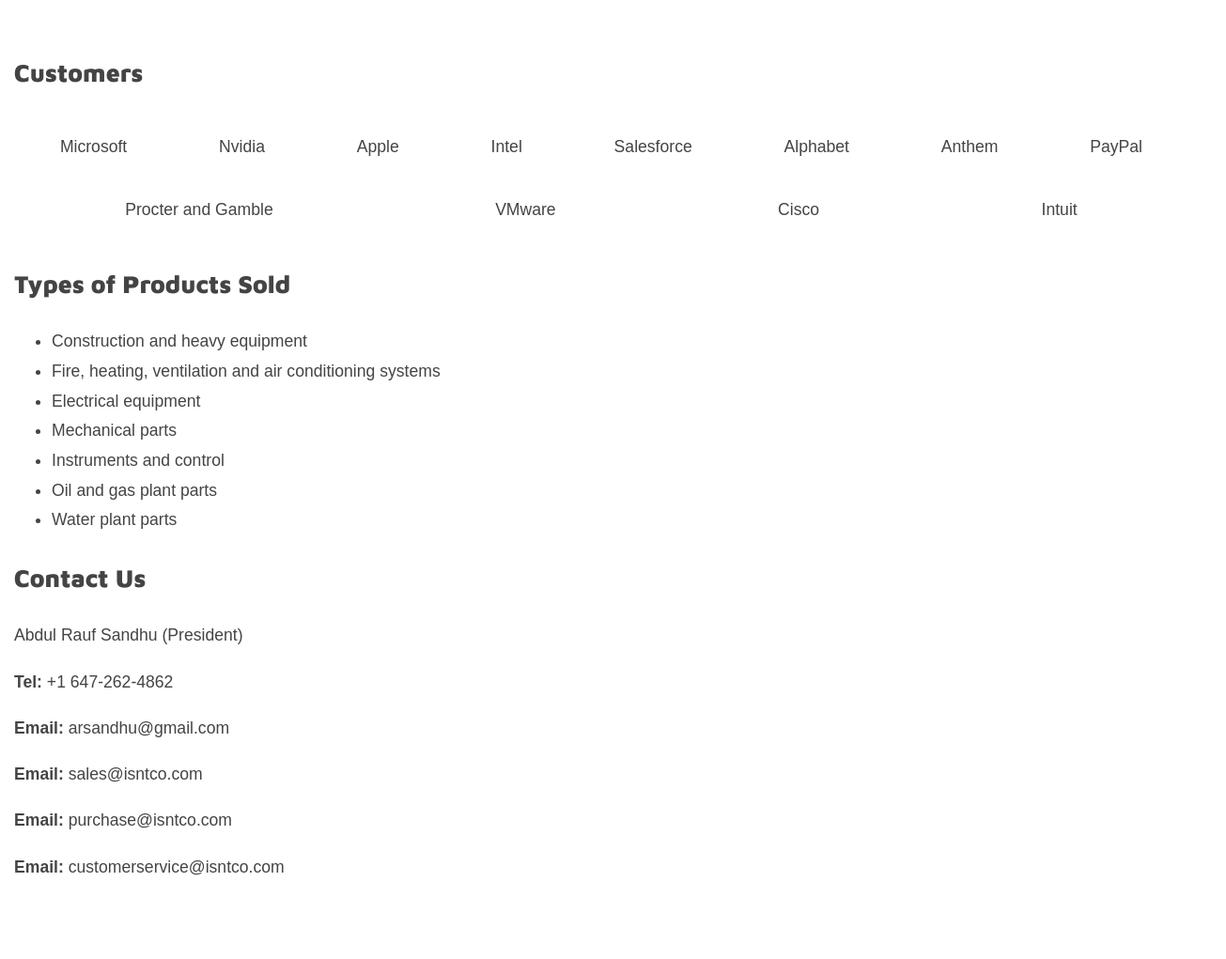
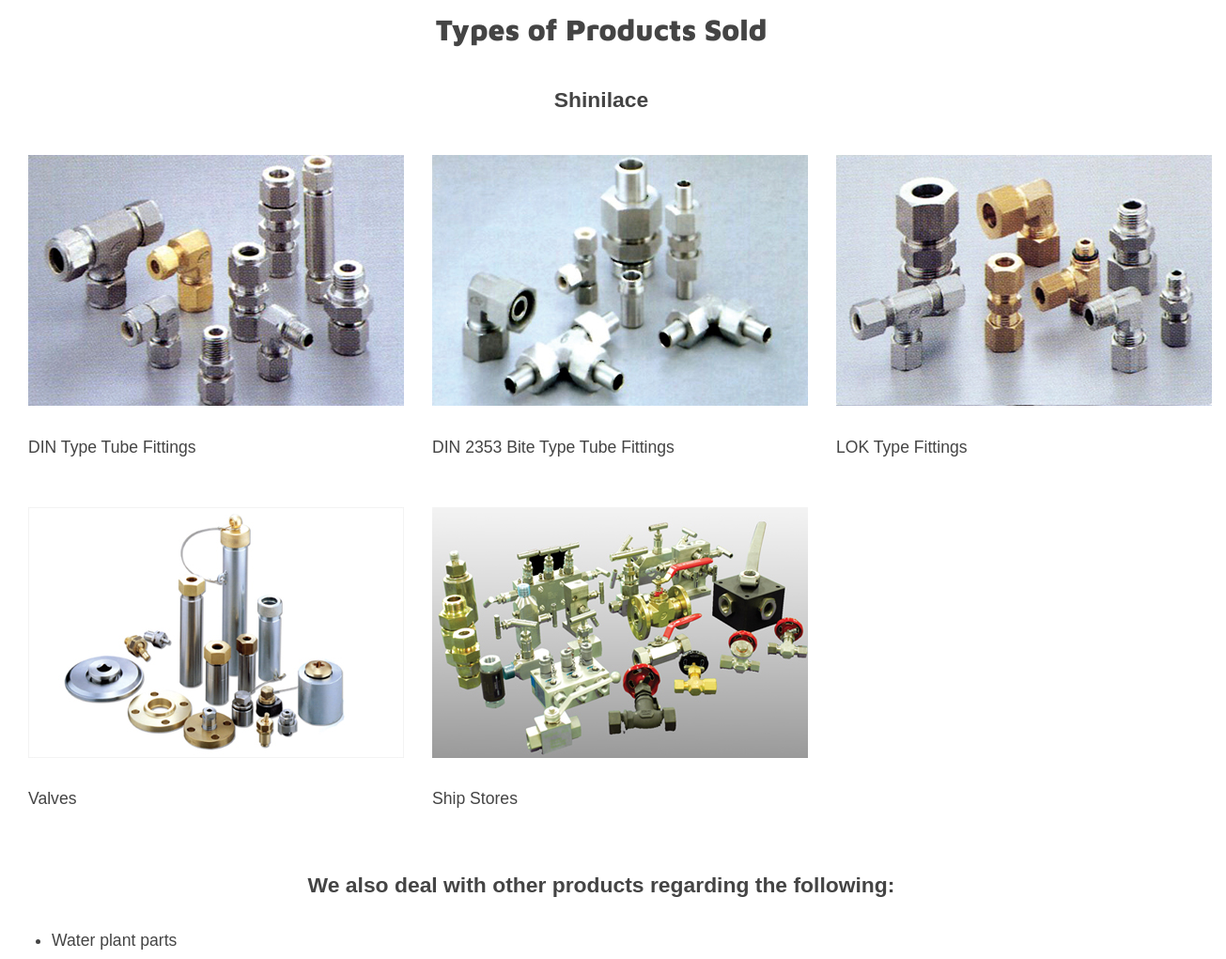
Before and after one commit to Hassan-Shabbir/isntco, a plain HTML site: page index.html in a window 1280 px wide. Shown: the part 758-1779 px from the top of the page at 94% size, 1305 px wide, since content can reach past the window. Before the commit the page ends 1730 px from the top, so only its background shows below. Drawn offline with Linux system fonts and the light colour scheme.

Commit message:
products styling and images

```diff
--- a/index.html
+++ b/index.html
@@ -16,9 +16,20 @@
       scroll-behavior: smooth;
     }
 
-    h1, h2, h3, h4, h5, h6 {
+    h1, h2 {
       /* use google font that closely resembles logo */
       font-family: 'Maven Pro', sans-serif;
+      text-align: center;
+      font-size: 1.8em;
+    }
+
+    h3, h4, h5, h6 {
+      text-align: center;
+      font-size: 1.3em;
+    }
+
+    a {
+      text-decoration: none;
     }
 
     /* style copied from semantic ui */
@@ -96,6 +107,16 @@
       padding: 15px;
     }
 
+    .products {
+      display: grid;
+      grid-template-columns: repeat(3, 1fr);
+      justify-content: space-between;
+    }
+
+    .products > * {
+      padding: 15px;
+    }
+
     .customers {
       display: flex;
       flex-wrap: wrap;
@@ -136,20 +157,20 @@
 <body>
   <div class="navbar">
     <div class="navhome">
-      <a style="text-decoration:none;color:black" href="/"><span class="logo">isntco</span></a>
+      <a style="text-decoration:none;color:black" href="#"><span class="logo">isntco</span></a>
     </div>
     <div class="navlarge"><a href="#">About Us</a></div>
     <div class="navlarge"><a href="#">Business Area</a></div>
     <div class="navlarge"><a href="#">Products</a></div>
-    <div class="navlarge"><a href="#">Service</a></div>
-    <div class="navlarge"><a href="#">Contact Us</a></div>
+    <div class="navlarge"><a href="#contact-us">Contact Us</a></div>
     <div class="more">More</div>
   </div>
   <div class="content">
     <div class="hero">
-      <h1>Industrial Solutions and Trading Company</h1>
+      <h1>Industrial Solutions &amp; Trading Company Inc.</h1>
       <p><strong>This site is still under construction. Please come back later.</strong></p>
-      <a href="#contact-us"><button>Contact Us</button></a>
+      <!--<img src="plant.jpg" alt="picture of a processing plant" />-->
+      <!--<a href="#contact-us"><button>Contact Us</button></a>-->
     </div>
     <h2>About Us</h2>
     <p>ISNTCO:</p>
@@ -164,38 +185,56 @@
       in North America, Europe, Korea and Japan, we can supply your any demand of equipment, accessories and spare
       parts at a very low cost and in shorter delivery time.</p>
     </div>
-    <h2>Customers</h2>
-    <div class="customers">
-      <p>Microsoft</p>
-      <p>Nvidia</p>
-      <p>Apple</p>
-      <p>Intel</p>
-      <p>Salesforce</p>
-      <p>Alphabet</p>
-      <p>Anthem</p>
-      <p>PayPal</p>
-      <p>Procter and Gamble</p>
-      <p>VMware</p>
-      <p>Cisco</p>
-      <p>Intuit</p>
+    <h2>Types of Products Sold</h2>
+    <h3>Shinilace</h3>
+    <div class="products">
+      <div>
+        <img src="shinilace1.jpg" alt="shinilace product" />
+        <p>DIN Type Tube Fittings</p>
+      </div>
+      <div>
+        <img src="shinilace2.jpg" alt="shinilace product" />
+        <p>DIN 2353 Bite Type Tube Fittings</p>
+      </div>
+      <div>
+        <img src="shinilace3.jpg" alt="shinilace product" />
+        <p>LOK Type Fittings</p>
+      </div>
+      <div>
+        <img src="shinilace4.jpg" alt="shinilace product" />
+        <p>Valves</p>
+      </div>
+      <div>
+        <img src="shinilace5.jpg" alt="shinilace product" />
+        <p>Ship Stores</p>
+      </div>
     </div>
-    <h2>Types of Products Sold</h2>
+    <h3>We also deal with other products regarding the following:</h3>
     <ul>
+      <li>Water plant parts</li>
       <li>Construction and heavy equipment</li>
       <li>Fire, heating, ventilation and air conditioning systems</li>
       <li>Electrical equipment</li>
       <li>Mechanical parts</li>
       <li>Instruments and control</li>
       <li>Oil and gas plant parts</li>
-      <li>Water plant parts</li>
     </ul>
+    <h2>Customers</h2>
+    <div class="customers">
+      <img height="100px" src="logo-ttc.svg" alt="Toronto Transit Commission logo" />
+      <img height="100px" src="logo-wapda.jpg" alt="WAPDA logo" />
+      <img height="100px" src="logo-orpic.jpg" alt="ORPIC logo" />
+      <img height="100px" src="logo-oocep.png" alt="OOCEP logo" />
+      <img height="100px" src="logo-op.png" alt="OP logo" />
+      <img height="100px" src="logo-ogc.jpg" alt="OGC logo" />
+    </div>
     <h2 id="contact-us">Contact Us</h2>
-    <p>Abdul Rauf Sandhu (President)</p>
-    <p><b>Tel:</b> +1 647-262-4862</p>
-    <p><b>Email:</b> arsandhu@gmail.com</p>
-    <p><b>Email:</b> sales@isntco.com</p>
-    <p><b>Email:</b> purchase@isntco.com</p>
-    <p><b>Email:</b> customerservice@isntco.com</p>
+    <p>
+      <b>Address:</b> 2348 Strathmore Cresent, Pickering, ON, L1X 2H2<br/>
+      <b>Telephone:</b> <a href="tel:+1 647-262-4862">+1 (647) 262 - 4862</a><br/>
+      <b>Email:</b> <a href="mailto:sales@isntco.com">sales@isntco.com</a><br/>
+      <b>Email:</b> <a href="mailto:customerservice@isntco.com">customerservice@isntco.com</a>
+    </p>
   </div>
 </body>
 </html>
```
